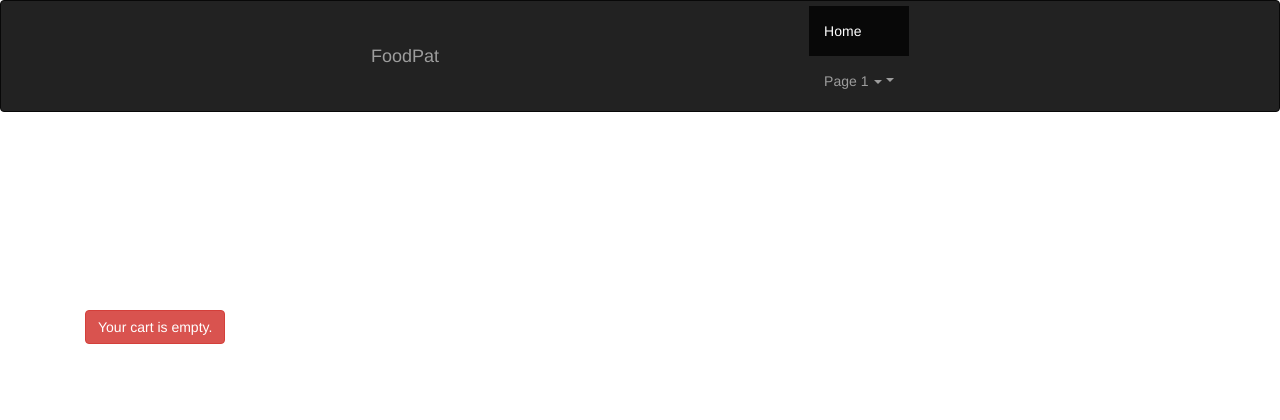
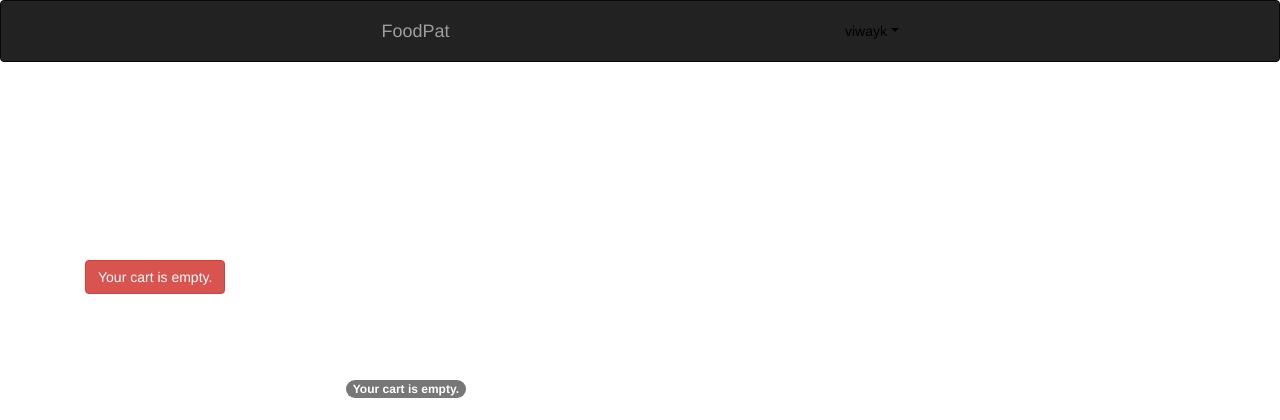
Before and after one commit to vizz11/foodapp, a Django app: page /cart in a window 1280 px wide. Shown: the top 420 px of the page. Run offline with Django 3.2, Linux system fonts and the light colour scheme; a user stored in the database is signed in; some libraries are stand-ins or nearby versions.

Commit message:
Update navbar.html

```diff
--- a/shop/templates/shop/navbar.html
+++ b/shop/templates/shop/navbar.html
@@ -18,8 +18,7 @@
       <a class="navbar-brand" href="href="{% url 'shop:product_list' %}"">FoodPat</a>
     </div>
     <ul class="nav navbar-nav">
-      <li class="active"><a href="#">Home</a></li>
-      <li class="dropdown"><a class="dropdown-toggle" data-toggle="dropdown" href="#">Page 1 <span class="caret"></span></a>
+      <li><a href="#" class="dropdown-toggle navbar-right" data-toggle="dropdown" style="color: #000000;">{{ request.user.name }}</a>
         <ul class="dropdown-menu">
           {% if request.user.is_authenticated %}
         <li><a href="#" class="dropdown-toggle navbar-right" data-toggle="dropdown" style="color: #000000;">{{ request.user.name }}</a></li>
@@ -29,7 +28,8 @@
         <li><a href="{% url 'login' %}">Login</a></li>
         <li><a href="{% url 'register' %}">Register</a></li>
         {% endif %}
-    </ul>
+    </ul></li>
+      </ul>
   </div>
 </nav>
 </body>
```
